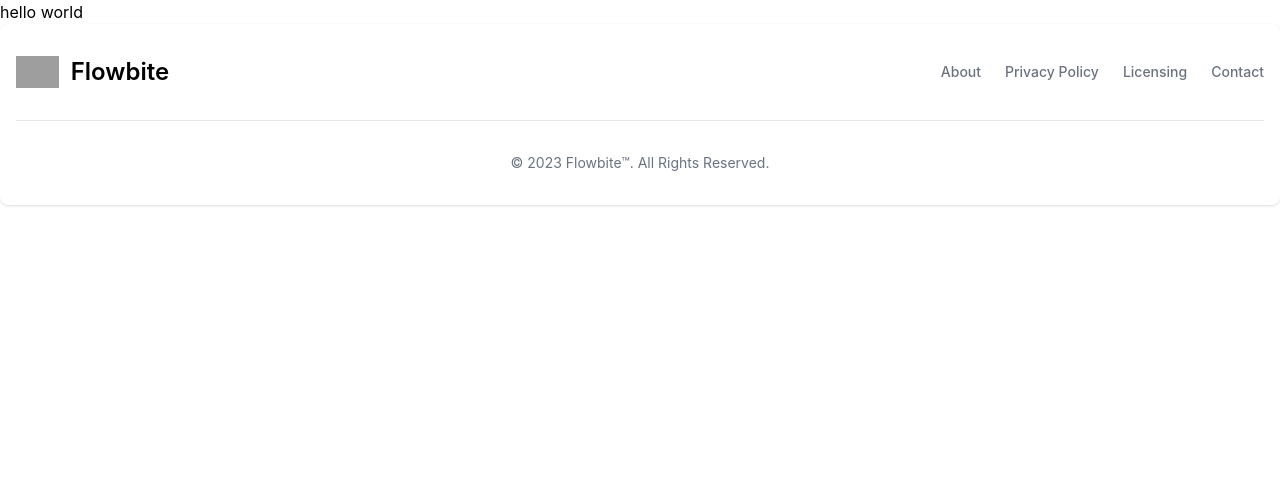
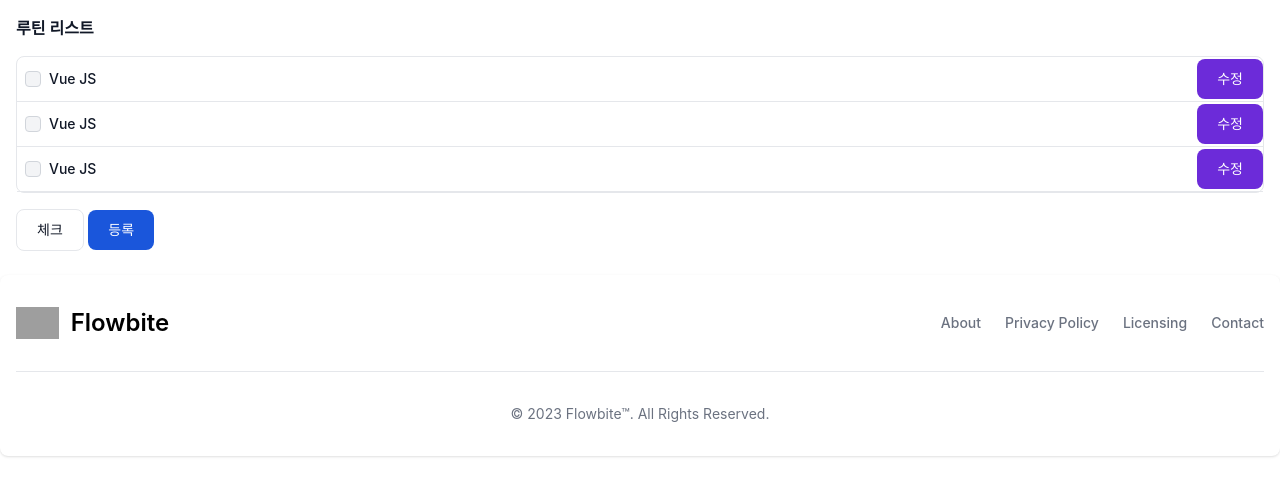
Before and after one commit to hmmiii/mini-routine, a Flask app: page / in a window 1280 px wide. Shown: the part 64-560 px from the top of the page. Run offline with Flask 3, Linux system fonts and the light colour scheme; some libraries are stand-ins or nearby versions; grey boxes are pictures that could not be loaded.

Commit message:
메인 레이아웃 작업 완료

```diff
--- a/templates/index.html
+++ b/templates/index.html
@@ -1,7 +1,34 @@
 {% include 'header.html' %}
 
-<div>
-    hello world
+<div class="max-w-screen-xl mx-auto p-4">
+    <h3 class="mb-4 font-semibold text-gray-900 dark:text-white">루틴 리스트</h3>
+    <ul class="w-full mb-4 text-sm font-medium text-gray-900 bg-white border border-gray-200 rounded-lg dark:bg-gray-700 dark:border-gray-600 dark:text-white">
+        <li class="w-full border-b border-gray-200 rounded-t-lg dark:border-gray-600">
+            <div class="flex items-center ps-3">
+                <input id="checkbox1" type="checkbox" value="" class="mx-2 w-4 h-4 text-blue-600 bg-gray-100 border-gray-300 rounded focus:ring-blue-500 dark:focus:ring-blue-600 dark:ring-offset-gray-700 dark:focus:ring-offset-gray-700 focus:ring-2 dark:bg-gray-600 dark:border-gray-500">
+                <label for="checkbox1" class="w-full py-3 ms-2 text-sm font-medium text-gray-900 dark:text-gray-300">Vue JS</label>
+                <button type="button" class="whitespace-nowrap focus:outline-none text-white bg-purple-700 hover:bg-purple-800 focus:ring-4 focus:ring-purple-300 font-medium rounded-lg text-sm px-5 py-2.5 dark:bg-purple-600 dark:hover:bg-purple-700 dark:focus:ring-purple-900">수정</button>
+            </div>
+        </li>
+        <li class="w-full border-b border-gray-200 rounded-t-lg dark:border-gray-600">
+            <div class="flex items-center ps-3">
+                <input id="checkbox2" type="checkbox" value="" class="mx-2 w-4 h-4 text-blue-600 bg-gray-100 border-gray-300 rounded focus:ring-blue-500 dark:focus:ring-blue-600 dark:ring-offset-gray-700 dark:focus:ring-offset-gray-700 focus:ring-2 dark:bg-gray-600 dark:border-gray-500">
+                <label for="checkbox2" class="w-full py-3 ms-2 text-sm font-medium text-gray-900 dark:text-gray-300">Vue JS</label>
+                <button type="button" class="whitespace-nowrap focus:outline-none text-white bg-purple-700 hover:bg-purple-800 focus:ring-4 focus:ring-purple-300 font-medium rounded-lg text-sm px-5 py-2.5 dark:bg-purple-600 dark:hover:bg-purple-700 dark:focus:ring-purple-900">수정</button>
+            </div>
+        </li>
+        <li class="w-full border-b border-gray-200 rounded-t-lg dark:border-gray-600">
+            <div class="flex items-center ps-3">
+                <input id="checkbox3" type="checkbox" value="" class="mx-2 w-4 h-4 text-blue-600 bg-gray-100 border-gray-300 rounded focus:ring-blue-500 dark:focus:ring-blue-600 dark:ring-offset-gray-700 dark:focus:ring-offset-gray-700 focus:ring-2 dark:bg-gray-600 dark:border-gray-500">
+                <label for="checkbox3" class="w-full py-3 ms-2 text-sm font-medium text-gray-900 dark:text-gray-300">Vue JS</label>
+                <button type="button" class="whitespace-nowrap focus:outline-none text-white bg-purple-700 hover:bg-purple-800 focus:ring-4 focus:ring-purple-300 font-medium rounded-lg text-sm px-5 py-2.5 dark:bg-purple-600 dark:hover:bg-purple-700 dark:focus:ring-purple-900">수정</button>
+            </div>
+        </li>
+    </ul>
+
+    <button type="button" class="py-2.5 px-5 me-2 mb-2 text-sm font-medium text-gray-900 focus:outline-none bg-white rounded-lg border border-gray-200 hover:bg-gray-100 hover:text-blue-700 focus:z-10 focus:ring-4 focus:ring-gray-200 dark:focus:ring-gray-700 dark:bg-gray-800 dark:text-gray-400 dark:border-gray-600 dark:hover:text-white dark:hover:bg-gray-700">체크</button>
+    <button type="button" class="text-white bg-blue-700 hover:bg-blue-800 focus:ring-4 focus:ring-blue-300 font-medium rounded-lg text-sm px-5 py-2.5 me-2 mb-2 dark:bg-blue-600 dark:hover:bg-blue-700 focus:outline-none dark:focus:ring-blue-800">등록</button>
+
 </div>
 
 {% include 'footer.html' %}
```
